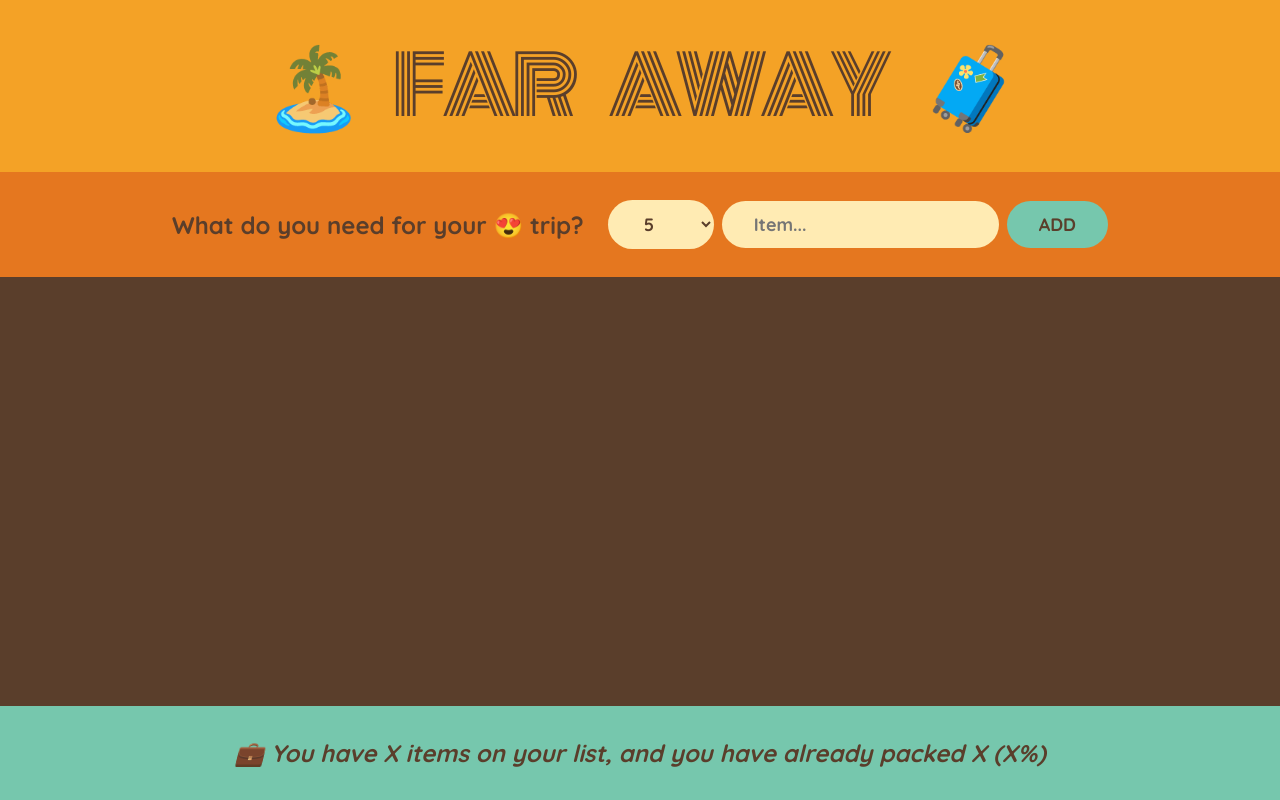
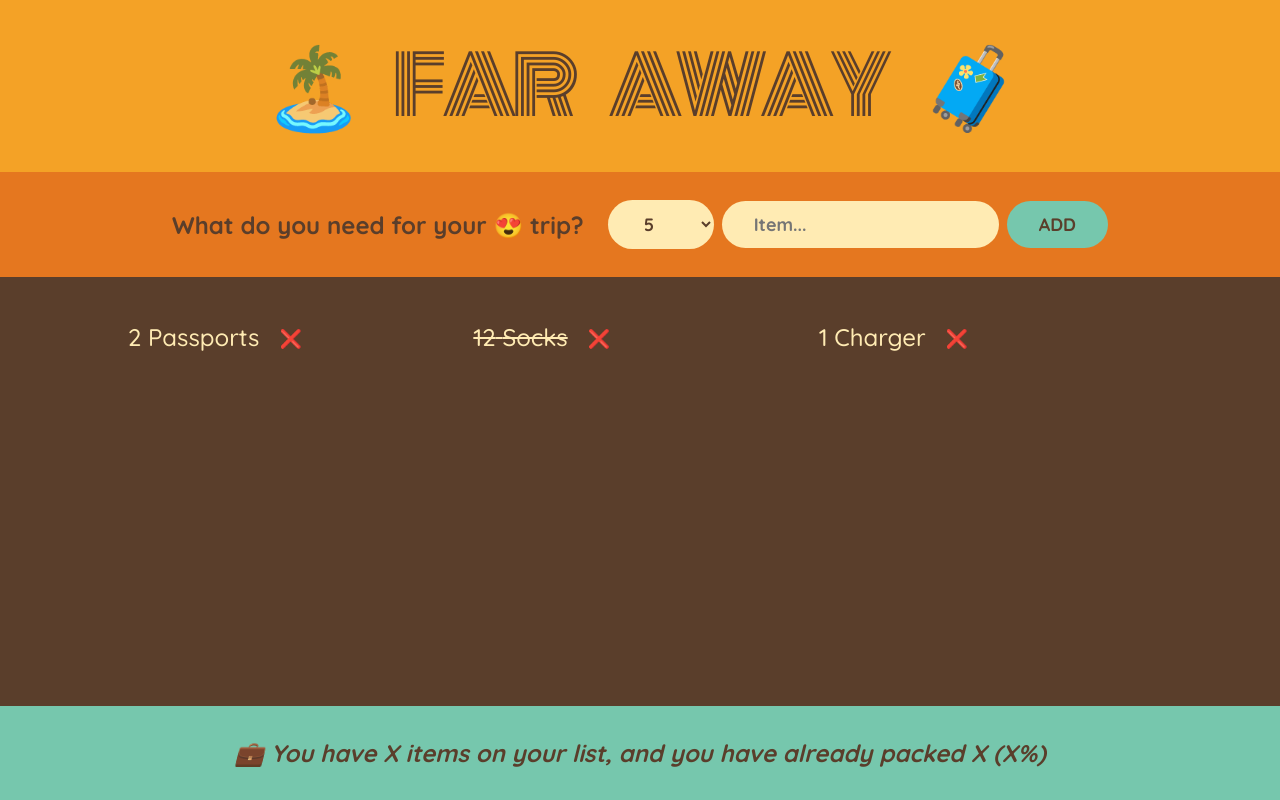
Before and after one commit to naimulabeer/travel-list, a React (Create React App) app: page / in a window 1280 px wide. Built offline with nearby package versions, Linux system fonts and the light colour scheme.

Commit message:
reload initial items

```diff
--- a/src/App.js
+++ b/src/App.js
@@ -7,7 +7,7 @@ const initialItems = [
 ];
 
 export default function App() {
-  const [items, setItems] = useState([]);
+  const [items, setItems] = useState(initialItems);
 
   function handleAddItems(item) {
     setItems((items) => [...items, item]);
```
